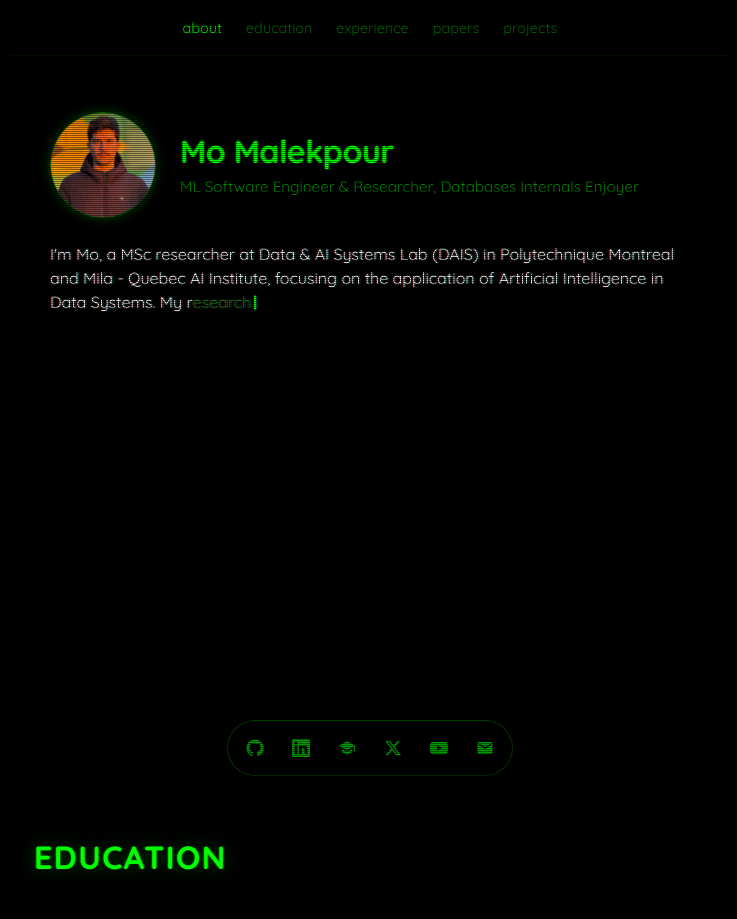
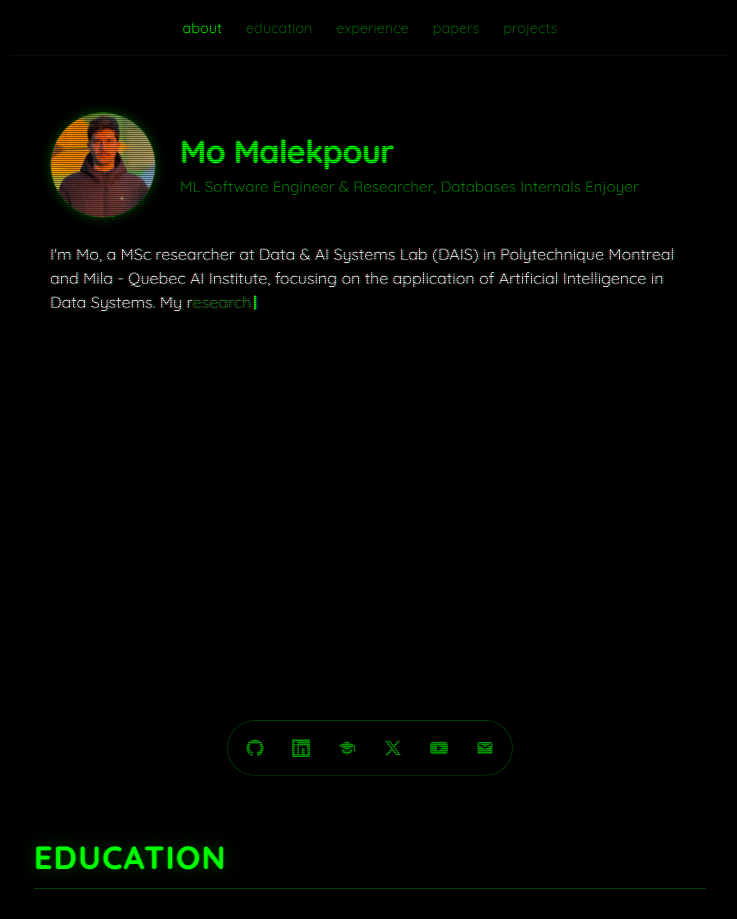
Before and after one commit to momalekpour/momalekpour.github.io, a Next.js app: page / in a window 1280 px wide. Shown: the top 919 px of the page, without its empty margins (270-1007 px from the left). Built offline with nearby package versions, Linux system fonts and the light colour scheme.

Commit message:
style: add underline divider beneath each section title

```diff
--- a/src/app/globals.css
+++ b/src/app/globals.css
@@ -207,6 +207,8 @@ p,
     text-transform: uppercase;
     color: var(--color-green);
     margin-bottom: var(--space-md);
+    padding-bottom: var(--space-sm);
+    border-bottom: 1px solid var(--green-25);
     text-shadow:
         0 0 18px var(--glow-green),
         -1px 0 1px var(--glow-green),
```
